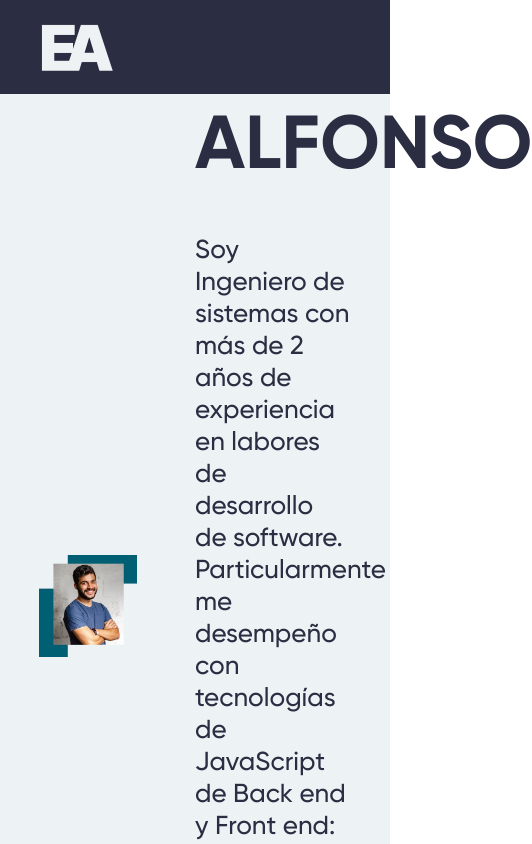
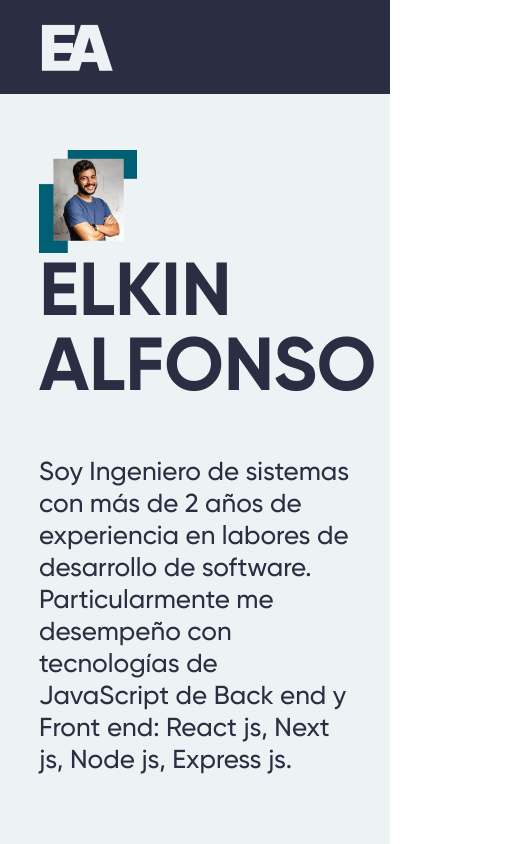
Before and after one commit to eldalco/portfolio, a Next.js app: page / in a window 390 px wide. Shown: the top 844 px of the page, 532 px wide, since content can reach past the window. Built offline with nearby package versions, Linux system fonts and the light colour scheme.

Commit message:
Wrapper for content in hero

```diff
--- a/components/SectionHero/index.js
+++ b/components/SectionHero/index.js
@@ -1,16 +1,21 @@
-import React from 'react'
-import styles from "./styles.module.css"
-import Picture from '../Picture'
-import ContentHero from './ContentHero'
-
+import React from 'react';
+import styles from "./styles.module.css";
+import Picture from '../Picture';
+import ContentHero from './ContentHero';
+import SliderWords from '../SliderWords';
 const SectionHero = () => {
 return (
     <section className={styles["section__hero"]}>
-        <div className={styles["div__picture"]}>
-            <Picture />
+        <div className={styles["div__hero"]}>
+            <div className={styles["div__picture"]}>
+                <Picture />
+            </div>
+            <div className={styles["div__content"]}>
+                <ContentHero />
+            </div>
         </div>
-        <div className={styles["div__content"]}>
-            <ContentHero />
+        <div>
+            <SliderWords />
         </div>
     </section>
 )
--- a/components/SectionHero/styles.module.css
+++ b/components/SectionHero/styles.module.css
@@ -1,14 +1,44 @@
 .section__hero {
   display: flex;
+  flex-direction: column;
   align-items: center;
-  padding: 9vw 10vw;
+  justify-content: center;
+  min-height: 100vh;
   background-color: #EDF2F4;
-  border-bottom: 1px solid #FFFFFF;
-
+  border-bottom: 1px solid #94d2bd;
+  padding: 150px 10%;
+}
+@media (max-width: 980px) {
+  .section__hero {
+    min-height: auto;
+  }
+}
+.div__hero {
+  width: 100%;
+  max-width: 1440px;
+  display: flex;
+  align-items: center;
+  justify-content: center;
+  column-gap: 30px;
+}
+@media (max-width: 980px) {
+  .div__hero {
+    display: block;
+  }
 }
 .div__picture {
-    width: 50%;
+    width: 40%;
+}
+@media (max-width: 980px) {
+  .div__picture {
+    width: 100%;
+  }
 }
 .div__content {
-    width: 50%;
+    width: 60%;
 }
+@media (max-width: 980px) {
+  .div__content {
+    width: 100%;
+  }
+}
```
